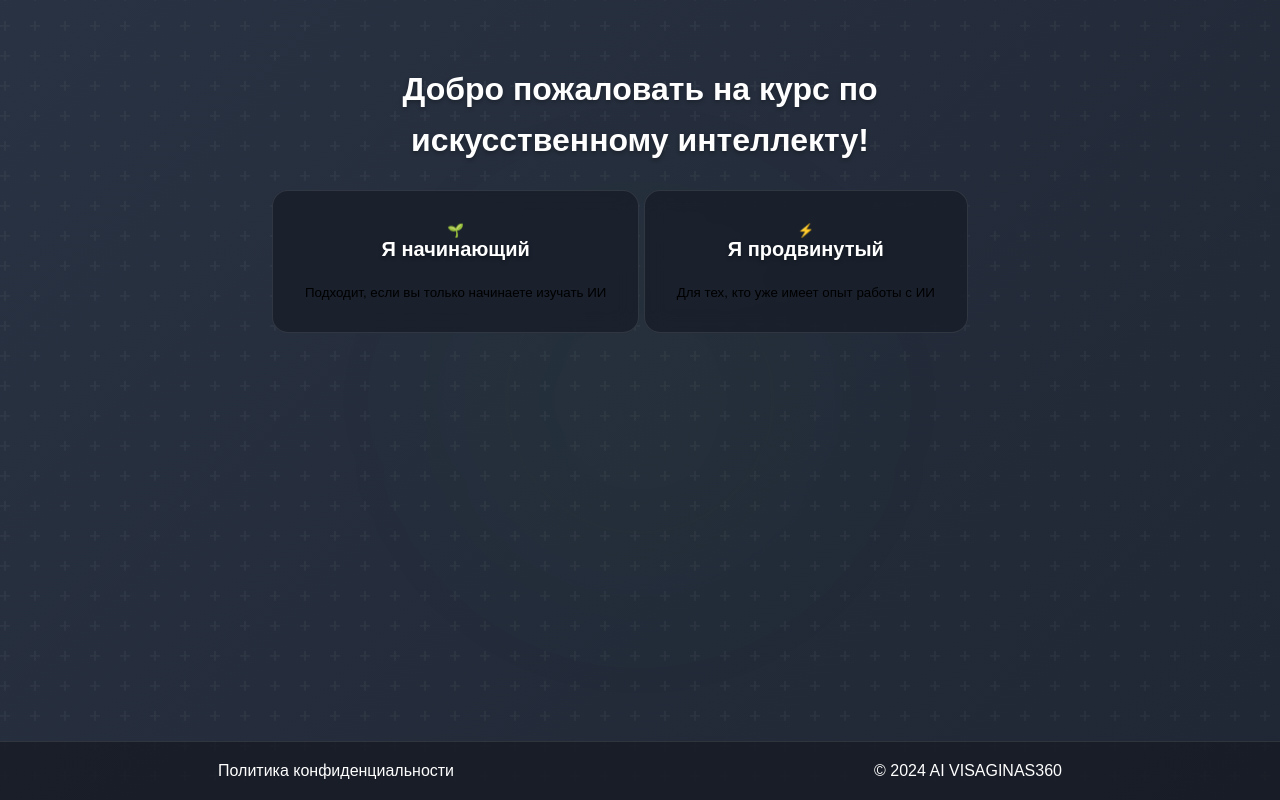
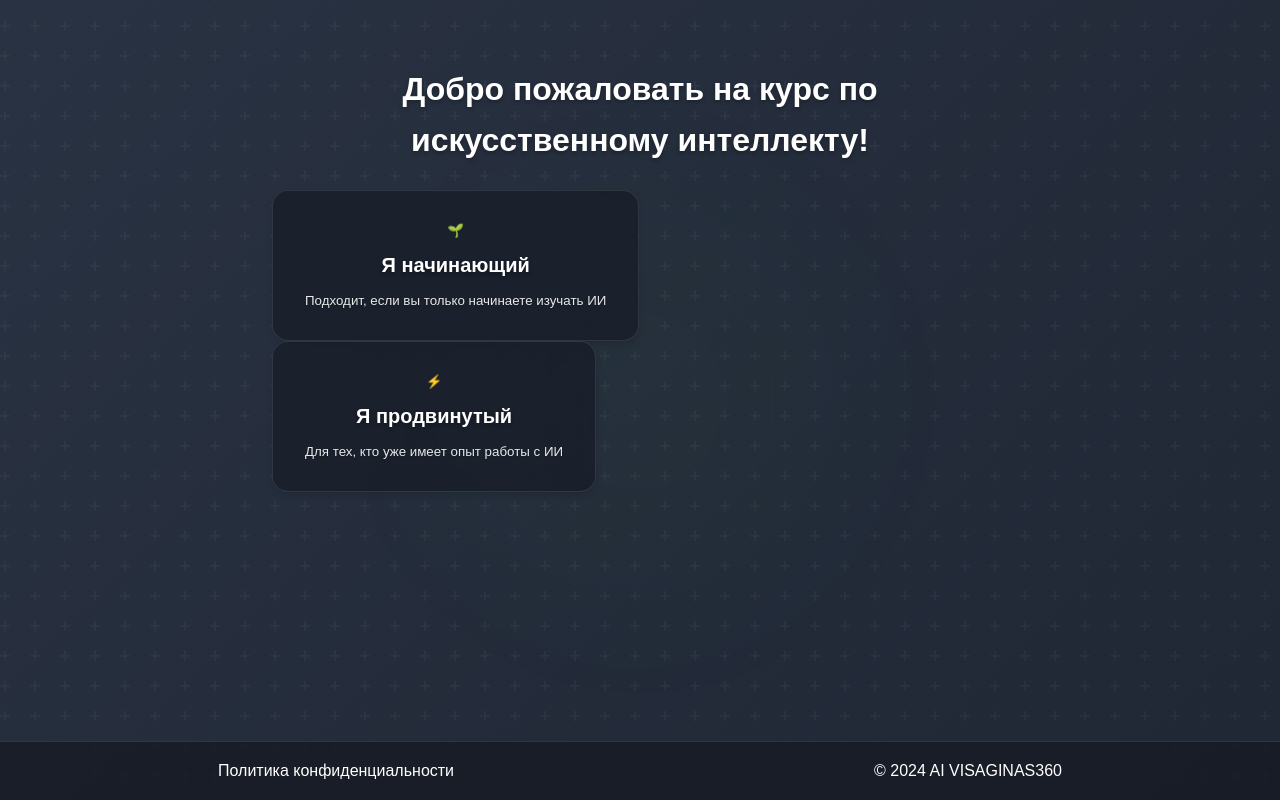
Before and after one commit to tikserziku/Questionnaire, a Flask app: page / in a window 1280 px wide. Run offline with Flask 2, Linux system fonts and the light colour scheme; some libraries are stand-ins or nearby versions.

Commit message:
Update styles.css

```diff
--- a/static/styles.css
+++ b/static/styles.css
@@ -13,6 +13,7 @@
     --chat-blue: rgba(33, 150, 243, 0.2);
     --animation-timing: 0.3s ease;
     --border-radius: 8px;
+    --card-shadow: 0 4px 6px rgba(0, 0, 0, 0.1);
 }
 
 /* Анимации */
@@ -401,13 +402,32 @@ input[type="text"]:focus {
 
 .survey-form,
 .level-card {
+    display: flex;
+    flex-direction: column;
+    align-items: center;
+    padding: 2rem;
     background: var(--card-bg);
-    padding: 2rem;
+    border: 1px solid rgba(255, 255, 255, 0.1);
     border-radius: 1rem;
-    border: 1px solid rgba(255, 255, 255, 0.1);
+    color: var(--text-color);
+    cursor: pointer;
+    transition: transform 0.3s ease;
     backdrop-filter: blur(10px);
+    box-shadow: 0 4px 6px rgba(0, 0, 0, 0.1);
 }
 
+.level-card h2 {
+    margin: 1rem 0;
+    color: var(--text-color);
+    font-weight: 600;
+    text-shadow: 0 2px 4px rgba(0, 0, 0, 0.3);
+}
+
+.level-card p {
+    text-align: center;
+    color: rgba(255, 255, 255, 0.9);
+    text-shadow: 0 1px 2px rgba(0, 0, 0, 0.2);
+}
 /* Футер */
 footer {
     background: var(--bg-dark);
```
